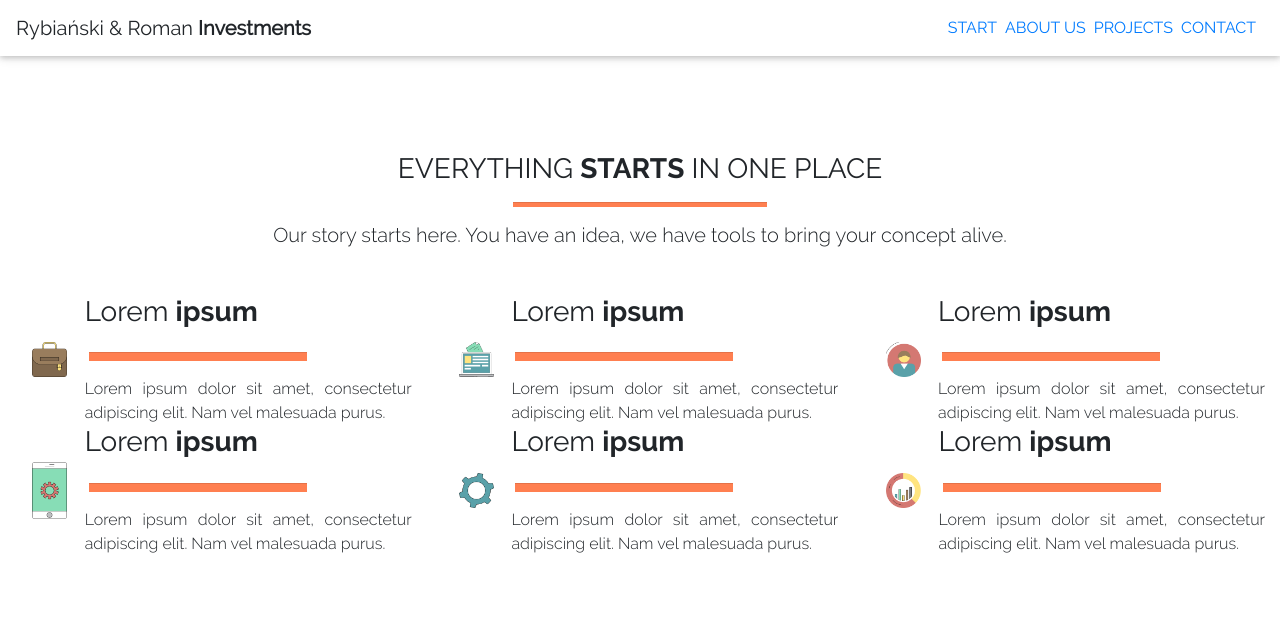
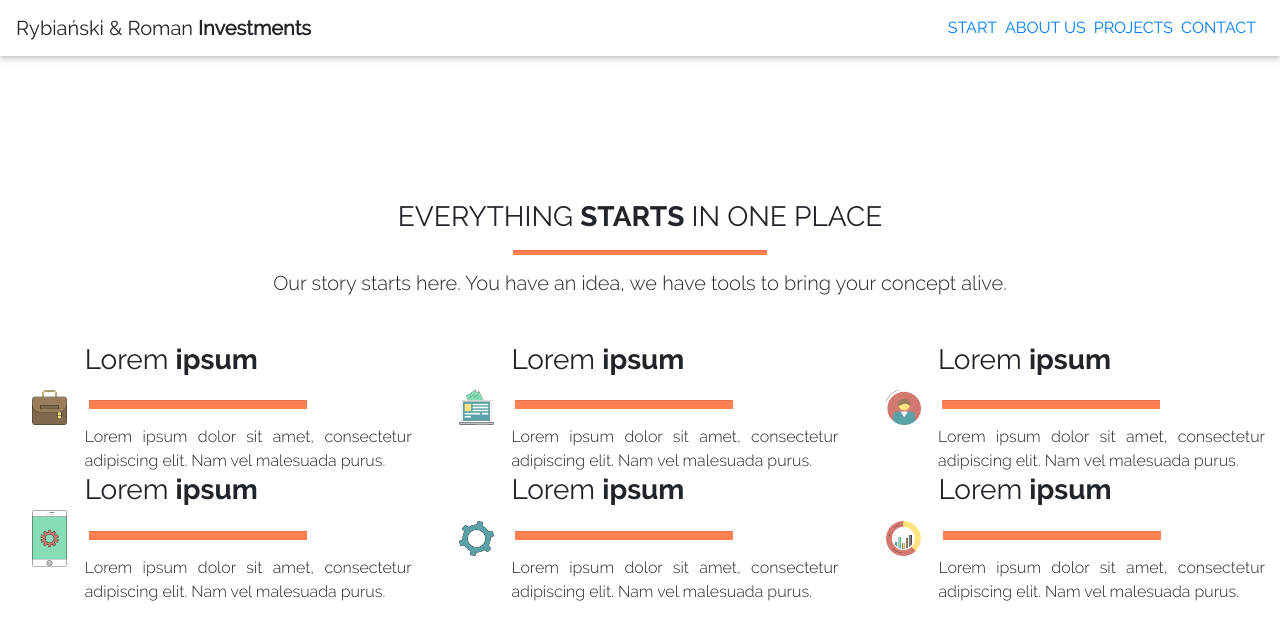
Before and after one commit to HoopDead/rr_investments, a React (Create React App) app: page /about in a window 1280 px wide. Shown: the top 640 px of the page. Built offline with nearby package versions, Linux system fonts and the light colour scheme.

Commit message:
Delete some weird link and rebuild index css

```diff
--- a/src/pages/about_us.jsx
+++ b/src/pages/about_us.jsx
@@ -18,7 +18,7 @@ class AboutUs extends Component {
         /*
           Whole section for render a about section for devices larger than 992px.
         */
-       <MDBContainer fluid = "True">
+       <MDBContainer fluid = "True" className = "py-md-5">
         <div className = "d-none d-md-block py-5">
           <div className = "mt-5">
             <h3 className = "text-center about-title">EVERYTHING <span className = "font-raleway-bold">STARTS</span> IN ONE PLACE</h3>
@@ -115,7 +115,8 @@ class AboutUs extends Component {
             className="z-depth-1"
             mobileGesture
             slide
-            id = "about-carousel">
+            id = "about-carousel"
+            className = "mt-3">
           <MDBCarouselInner>
             <MDBCarouselItem itemId="1">
               <MDBView waves className = "text-center">
```
Also changed, not shown: src/index.css (+1 -1 lines), 1 other file (tests, documents, lock files or other folders).
